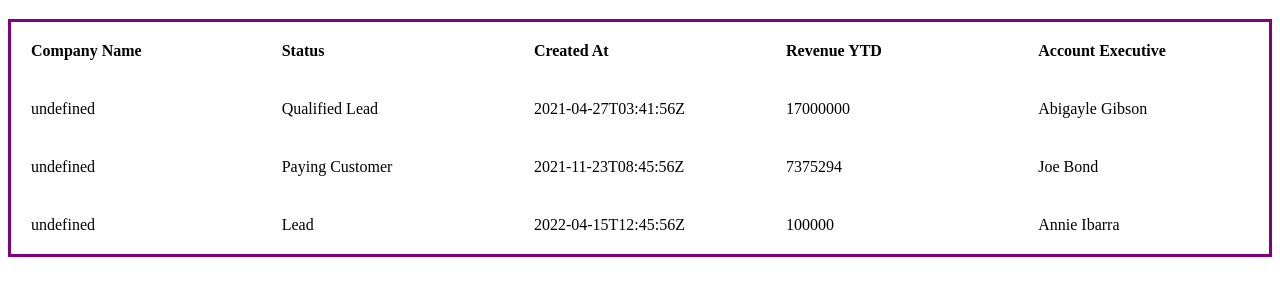
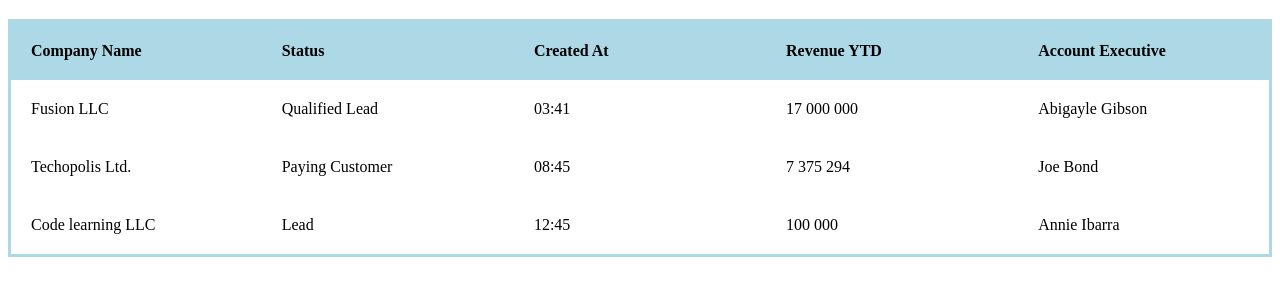
Before and after one commit to developer-job-simulation/javascript-crm, a website built with webpack: page index.html in a window 1280 px wide. Shown: the part 61-356 px from the top of the page. Built offline with nearby package versions, Linux system fonts and the light colour scheme; data requests are answered from the project's data file.

Commit message:
solution

```diff
--- a/src/constants.js
+++ b/src/constants.js
@@ -7,7 +7,7 @@ export const COMPANIES_API_PATH = "/companies";
 
 export const COMPANIES_TABLE_HEADERS = ["Company Name", "Status", "Created At", "Revenue YTD", "Account Executive"];
 
-export const COMPANY_NAME_FIELD_NAME = "company_name";
+export const COMPANY_NAME_FIELD_NAME = "name";
 export const STATUS_FIELD_NAME = "status";
 export const CREATED_AT_FIELD_NAME = "created_at";
 export const REVENUE_YTD_FIELD_NAME = "revenue_ytd";
--- a/src/ui.js
+++ b/src/ui.js
@@ -1,12 +1,25 @@
-import {fetchCompanies} from "./api";
+import { fetchCompanies } from "./api";
 import {
   ACCOUNT_EXECUTIVE_FIELD_NAME,
   COMPANIES_TABLE_HEADERS,
   COMPANY_NAME_FIELD_NAME,
   CREATED_AT_FIELD_NAME,
   REVENUE_YTD_FIELD_NAME,
-  STATUS_FIELD_NAME
+  STATUS_FIELD_NAME,
 } from "./constants";
+
+const formatDate = (d) => {
+  const date = new Date(d);
+  const hours = date.getHours();
+  const minutes = date.getMinutes();
+  const timeString = `${hours.toString().padStart(2, "0")}:${minutes.toString().padStart(2, "0")}`;
+  return timeString;
+};
+
+const formatCurrency = (amount) => {
+  const formattedNumber = amount.toLocaleString("en-US").replace(/,/g, " ");
+  return formattedNumber;
+};
 
 export const makeTable = async () => {
   const companies = await fetchCompanies();
@@ -20,13 +33,13 @@ export const makeTable = async () => {
   companiesToDisplay.push(COMPANIES_TABLE_HEADERS);
 
   // Here we simply rearrange company fields in the order in which we want to display them in UI
-  companies.map(company => {
+  companies.map((company) => {
     const row = [];
     row.push(
       company[COMPANY_NAME_FIELD_NAME],
       company[STATUS_FIELD_NAME],
-      company[CREATED_AT_FIELD_NAME],
-      company[REVENUE_YTD_FIELD_NAME],
+      formatDate(company[CREATED_AT_FIELD_NAME]),
+      formatCurrency(company[REVENUE_YTD_FIELD_NAME]),
       company[ACCOUNT_EXECUTIVE_FIELD_NAME]
     );
     companiesToDisplay.push(row);
@@ -36,10 +49,10 @@ export const makeTable = async () => {
   const table = document.createElement("table");
   document.body.appendChild(table); // Drew the main table node on the document
 
-  companiesToDisplay.forEach(row => {
+  companiesToDisplay.forEach((row) => {
     const tr = table.insertRow(); //Create a new row
 
-    row.forEach(column => {
+    row.forEach((column) => {
       const td = tr.insertCell();
       td.innerText = column; // Take string from placeholder variable and append it to <tr> node
     });
--- a/styles.css
+++ b/styles.css
@@ -16,7 +16,11 @@ table {
     By default, when you set borders on table elements, they will look pretty ugly.
      */
   border-collapse: collapse;
-    border: 3px solid purple;
+  border: 3px solid lightblue;
+}
+
+tbody tr:first-child {
+  background-color: lightblue;
 }
 
 thead th:nth-child(1) {
@@ -35,7 +39,8 @@ thead th:nth-child(4) {
   width: 35%;
 }
 
-th, td {
+th,
+td {
   padding: 20px;
 }
 
```
Lines whose indentation alone changed are shown as unchanged.
